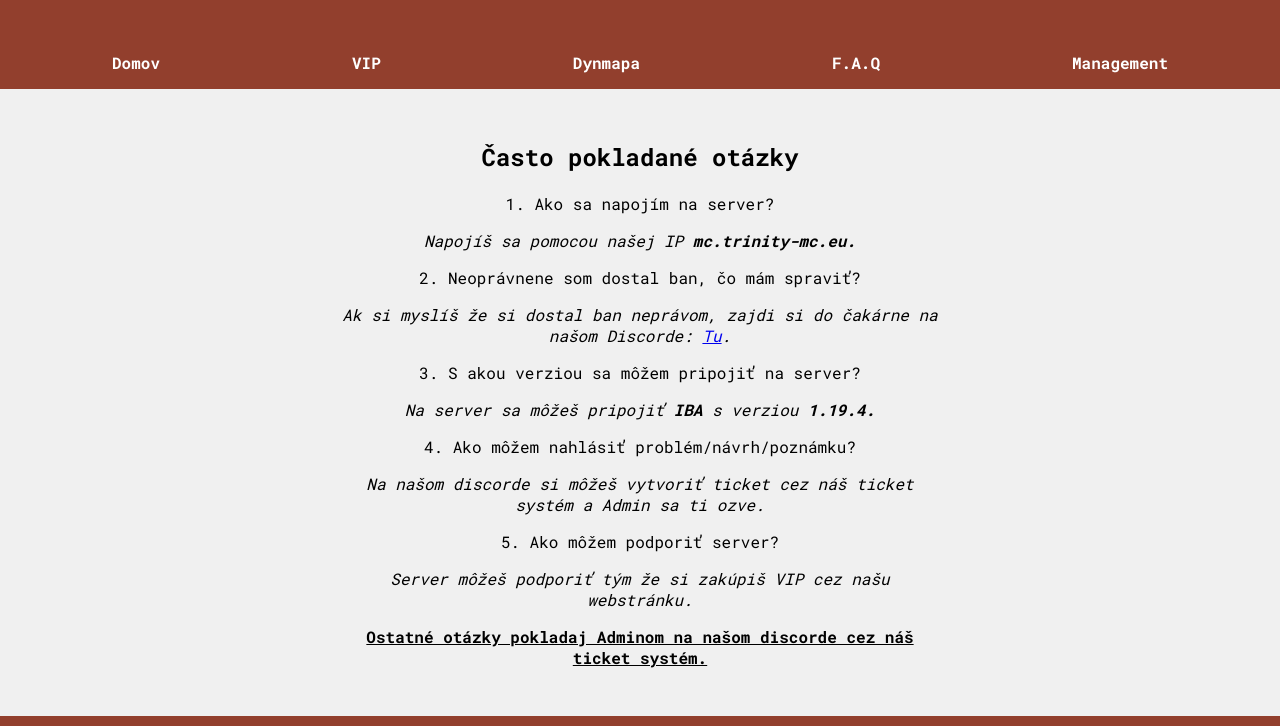
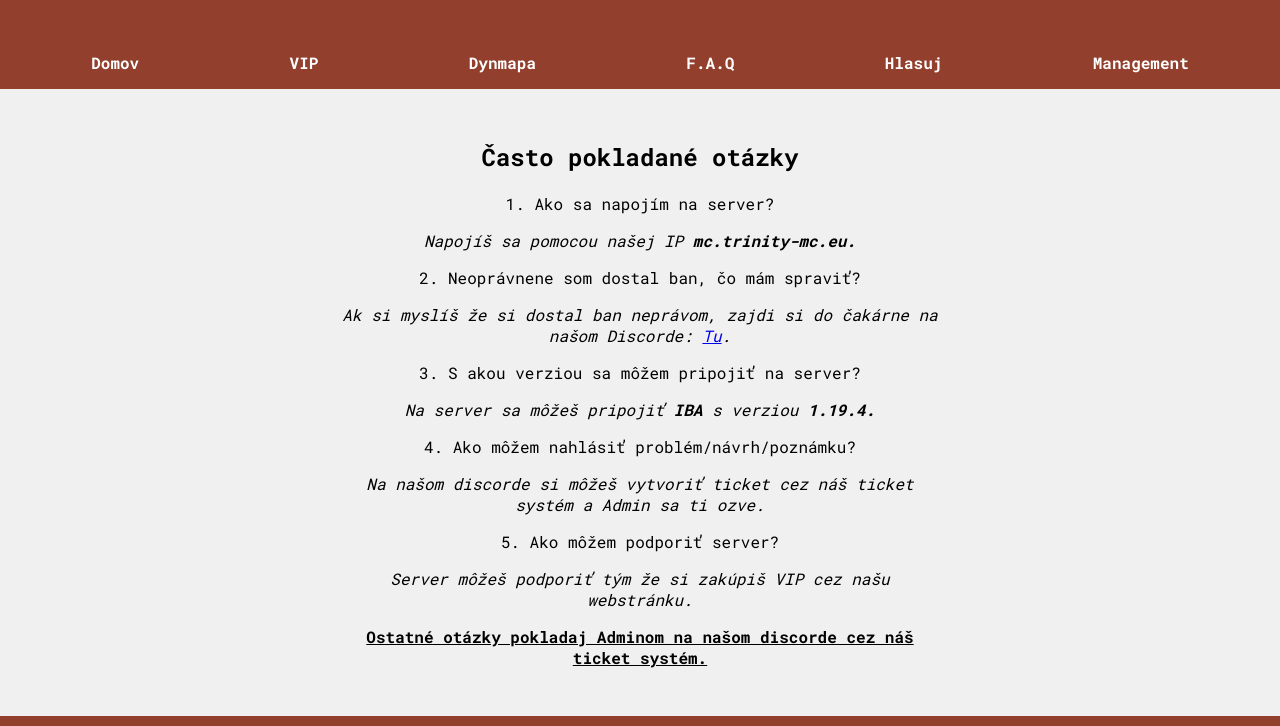
Before and after one commit to d1vert/vyjebanyweb, a plain HTML site: page faq.html in a window 1280 px wide. Shown: the part 164-890 px from the top of the page. Drawn offline with nearby package versions, Linux system fonts and the light colour scheme.

Commit message:
Update faq.html

```diff
--- a/faq.html
+++ b/faq.html
@@ -122,6 +122,7 @@
           <li><a href="about.html">VIP</a></li>
           <li><a href="services.html">Dynmapa</a></li>
           <li><a href="faq.html">F.A.Q</a></li>
+          <li><a href="vote.html">Hlasuj</a></li>
           <li><a href="ateam.html">Management</a></li>
         </ul>
       </nav>
```
